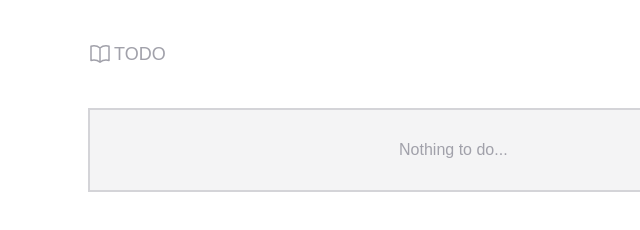
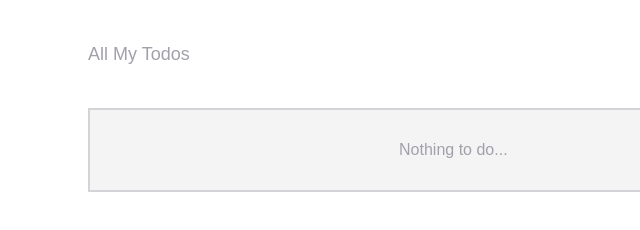
Before and after one commit to devcku/todo-app, a website: page public/index.html in a window 1280 px wide. Shown: the full height of the page, 0-640 px from the left. Drawn offline with Linux system fonts and the light colour scheme.

Commit message:
updated name of site

```diff
--- a/public/index.html
+++ b/public/index.html
@@ -4,17 +4,14 @@
     <meta charset="UTF-8" />
     <meta http-equiv="X-UA-Compatible" content="IE=edge" />
     <meta name="viewport" content="width=device-width, initial-scale=1.0" />
-    <title>TODO | Home</title>
+    <title>TODOS | Home</title>
     <link rel="stylesheet" href="./style.css" />
   </head>
   <body>
     <div class="mx-auto max-w-6xl font-pops px-6 ">
-      <h1 class="font-medium pt-6 md:pt-10 text-lg text-zinc-400 flex items-center gap-0.5 ">
-        <svg xmlns="http://www.w3.org/2000/svg" fill="none" viewBox="0 0 24 24" stroke-width="1.5" stroke="currentColor" class="w-6 h-6">
-          <path stroke-linecap="round" stroke-linejoin="round" d="M12 6.042A8.967 8.967 0 006 3.75c-1.052 0-2.062.18-3 .512v14.25A8.987 8.987 0 016 18c2.305 0 4.408.867 6 2.292m0-14.25a8.966 8.966 0 016-2.292c1.052 0 2.062.18 3 .512v14.25A8.987 8.987 0 0018 18a8.967 8.967 0 00-6 2.292m0-14.25v14.25" />
-        </svg>
+      <h1 class="font-medium pt-6 md:pt-10 text-lg text-zinc-400 ">
 
-        TODO</h1>
+        All My Todos</h1>
       <section class="grid grid-cols-12 mt-10 gap-4 relative">
         <!-- input -->
         <form id="form1" class="md:hidden block col-span-12">
```
Also changed, not shown: public/style.css.
